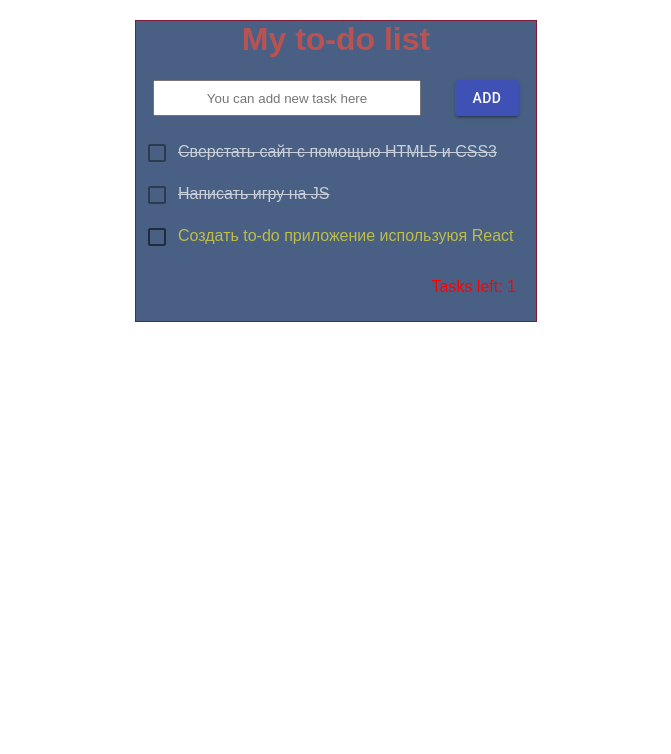
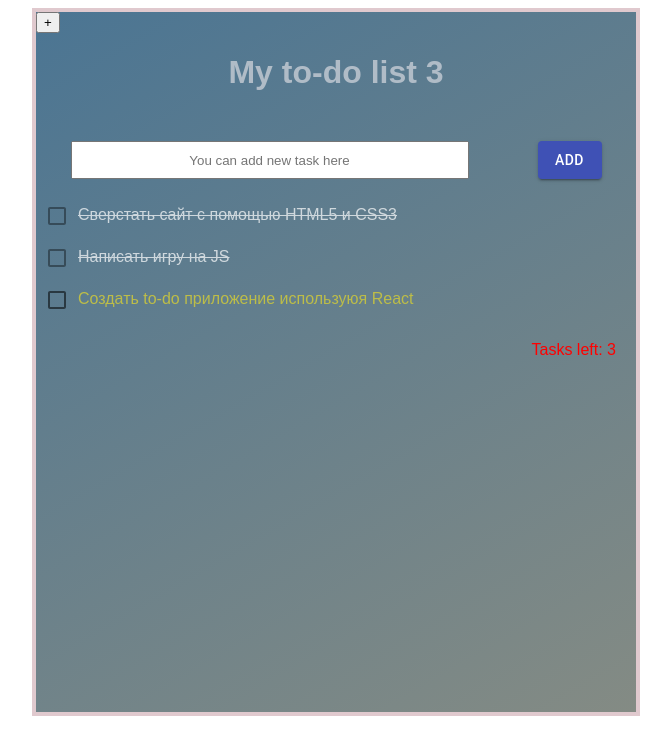
Before and after one commit to WebHeroSchool/to-do, a React (Create React App) app: page / in a window 1280 px wide. Shown: the top 754 px of the page, without its empty margins (304-975 px from the left). Built offline with nearby package versions, Linux system fonts and the light colour scheme.

Commit message:
refactor: change names of some entities

```diff
--- a/public/index.html
+++ b/public/index.html
@@ -9,35 +9,9 @@
       name="description"
       content="Web site created using create-react-app"
     />
-    <link rel="apple-touch-icon" href="%PUBLIC_URL%/logo192.png" />
-    <!--
-      manifest.json provides metadata used when your web app is installed on a
-      user's mobile device or desktop. See https://developers.google.com/web/fundamentals/web-app-manifest/
-    -->
-    <link rel="manifest" href="%PUBLIC_URL%/manifest.json" />
-    <!--
-      Notice the use of %PUBLIC_URL% in the tags above.
-      It will be replaced with the URL of the `public` folder during the build.
-      Only files inside the `public` folder can be referenced from the HTML.
-
-      Unlike "/favicon.ico" or "favicon.ico", "%PUBLIC_URL%/favicon.ico" will
-      work correctly both with client-side routing and a non-root public URL.
-      Learn how to configure a non-root public URL by running `npm run build`.
-    -->
     <title>React App</title>
   </head>
   <body>
-    <noscript>You need to enable JavaScript to run this app.</noscript>
     <div id="root"></div>
-    <!--
-      This HTML file is a template.
-      If you open it directly in the browser, you will see an empty page.
-
-      You can add webfonts, meta tags, or analytics to this file.
-      The build step will place the bundled scripts into the <body> tag.
-
-      To begin the development, run `npm start` or `yarn start`.
-      To create a production bundle, use `npm run build` or `yarn build`.
-    -->
   </body>
 </html>
--- a/src/components/App/App.js
+++ b/src/components/App/App.js
@@ -2,49 +2,54 @@ import React, {Component} from 'react';
 import ItemList from '../ItemList/ItemList';
 import InputItem from '../InputItem/InputItem';
 import Footer from '../Footer/Footer';
-import css from './App.module.css';
+import styles from './App.module.css';
 
 class App extends Component {
   state = {
-    tasksData: [
+    items: [
       {
         value: 'Сверстать сайт с помощью HTML5 и CSS3',
         isDone: true,
+        id: 1,
       },
       {
         value: 'Написать игру на JS',
         isDone: true,
+        id: 2,
       },
       {
         value: 'Создать to-do приложение используюя React',
         isDone: false,
+        id: 3,
       },
     ],
+    count: 3,
   };
 
-  constructor(props) {
-    super(props);
+  toggleStatus = (statusFromItem) => {
+    // eslint-disable-next-line no-console
+    // console.log(statusFromItem);
+    console.log(this.state.items[2].isDone === statusFromItem)
+  };
 
-    this.markAsCompleted = this.markAsCompleted.bind(this);
-  }
-
-  markAsCompleted(statusFromItem) {
-    // eslint-disable-next-line no-console
-    console.log(statusFromItem);
-  }
-
+  plus = () => {
+    this.setState(state => ({
+      count: ++state.count
+    }))
+  };
 
   render() {
-    const {tasksData} = this.state;
+    const {items, count} = this.state;
     return (
-      <div className = {css.wrap}>
-        <h1 className = {css.title} >My to-do list </h1>
+      <div className = {styles.wrap}>
+        <button onClick={this.plus}>+</button>
+        <h1 className = {styles.title} >My to-do list {count}</h1>
         <InputItem/>
-        <ItemList tasksData = {tasksData} onClick = {this.markAsCompleted} />
-        <Footer remainder = '1'/>
+        <ItemList items={items} toggleStatus={this.toggleStatus} />
+        <Footer remainder = {count}/>
       </div>
     );
   }
-};
+}
 
 export default App;
--- a/src/components/App/App.module.css
+++ b/src/components/App/App.module.css
@@ -1,14 +1,13 @@
 .wrap {
-  width: 400px;
-  height: 300px;
+  width: 600px;
+  height: 700px;
   margin: 0 auto;
-  background-color: #496084;
+  background: linear-gradient(150deg, #4b7593, #848b84);
   font-family: Arial, sans-serif;
-  color: #dba574;
-  outline: solid 1px #7d1b36;
+  border: solid 4px #e0c9ce;
 }
 
 .title {
   text-align: center;
-  color: #bb5252;
+  color: #b0bcc7;
 }
--- a/src/components/Footer/Footer.jsx
+++ b/src/components/Footer/Footer.jsx
@@ -1,7 +1,7 @@
 import React from 'react';
-import css from './Footer.module.css';
+import style from './Footer.module.css';
 
 const Footer = ({remainder}) => (
-  <p className={css.text}>Tasks left: {remainder}</p>);
+  <p className={style.text}>Tasks left: {remainder}</p>);
 
 export default Footer;
--- a/src/components/InputItem/InputItem.jsx
+++ b/src/components/InputItem/InputItem.jsx
@@ -1,12 +1,12 @@
 import React from 'react';
-import css from './InputItem.module.css';
+import style from './InputItem.module.css';
 import Button from '@material-ui/core/Button';
 
 const InputItem = () => (
-  <div className= {css.wrap}>
+  <div className= {style.wrap}>
     <input
       placeholder="You can add new task here"
-      className = {css.main}
+      className = {style.main}
     />
     <Button variant="contained" color="primary" href="#contained-buttons">
       Add
--- a/src/components/InputItem/InputItem.module.css
+++ b/src/components/InputItem/InputItem.module.css
@@ -1,10 +1,12 @@
 .wrap {
+  margin-top: 50px;
   display: flex;
   justify-content: space-around;
 }
 
 .main {
   width: 65%;
+  height: 32px;
   display: block;
   text-align: center;
 }
--- a/src/components/Item/Item.jsx
+++ b/src/components/Item/Item.jsx
@@ -1,15 +1,16 @@
 import React from 'react';
 import classnames from 'classnames';
-import css from './Item.module.css';
+import styles from './Item.module.css';
 import Checkbox from '@material-ui/core/Checkbox';
 
-const Item = ({task, status, onClick}) => (
+const Item = ({task, status, toggleStatus}) => (
   <li className={
     classnames({
-      [css.active]: true,
-      [css.done]: status,})
+      [styles.active]: true,
+      [styles.done]: status
+    })
   }>
-    <Checkbox onClick={() => onClick(status)} />
+    <Checkbox onClick={() => toggleStatus(status)} />
     {task}
   </li>
 );
--- a/src/components/Item/Item.module.css
+++ b/src/components/Item/Item.module.css
@@ -1,9 +1,9 @@
 ul {
+  list-style: none;
   padding: 0;
 }
 
 .active {
-  list-style: none;
   color: #bdbd48;
 }
 
--- a/src/components/ItemList/ItemList.jsx
+++ b/src/components/ItemList/ItemList.jsx
@@ -1,15 +1,14 @@
 import React from 'react';
 import Item from '../Item/Item';
 
-
-const ItemList = ({tasksData, onClick}) => (
+const ItemList = ({items, toggleStatus}) => (
   <ul>
-    {tasksData.map(item => (
+    {items.map(item => (
       <Item
         key={item.value}
         task = {item.value}
         status={item.isDone}
-        onClick={onClick}
+        toggleStatus={toggleStatus}
       />)
     )}
   </ul>
```
